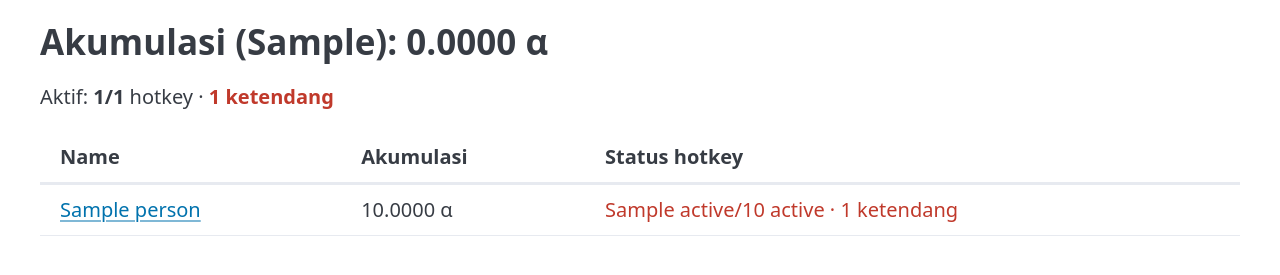
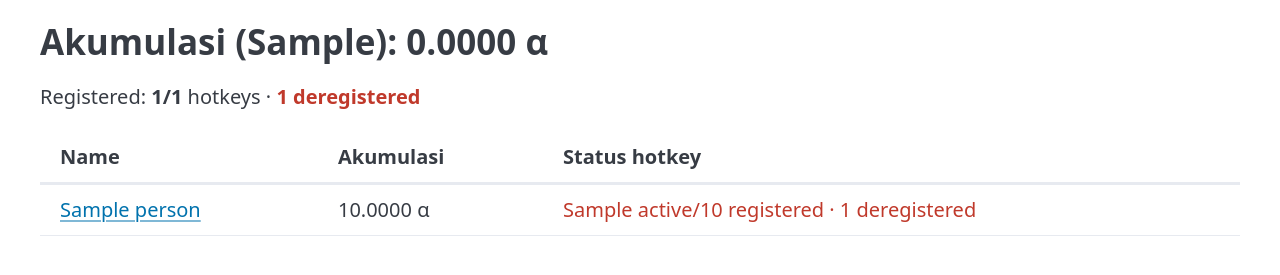
Before and after one commit to firzahdzm/data-emission, a FastAPI app: template src/emission_tracker/web/templates/dashboard.html in a window 1280 px wide. Shown: the part 288-563 px from the top of the page. Run offline with FastAPI, Linux system fonts and the light colour scheme; the template is opened without the code that fills it: most values are stand-ins (such as "Sample title", 1, 10 or a date in 2020); parts of the project's set-up code (start-up, migrations or seed data) failed here and were passed over; some libraries are stand-ins or nearby versions.

Commit message:
chore(web): rename UI labels to registered/deregistered (English)
Switch display strings from mixed Indonesian ("Aktif", "ketendang",
"active") to consistent English "registered" / "deregistered". Visual
treatment (colors, badges, layout) unchanged. Internal dict keys
unchanged for now.

```diff
--- a/src/emission_tracker/web/templates/dashboard.html
+++ b/src/emission_tracker/web/templates/dashboard.html
@@ -21,9 +21,9 @@
 <section>
     <h2>Akumulasi ({{ active_range }}): {{ total_cumulative | alpha }}</h2>
     <p>
-        Aktif: <strong>{{ total_active }}/{{ total_hotkeys }}</strong> hotkey
+        Registered: <strong>{{ total_active }}/{{ total_hotkeys }}</strong> hotkeys
         {% if total_deregistered > 0 %}
-          &middot; <strong style="color: #c0392b;">{{ total_deregistered }} ketendang</strong>
+          &middot; <strong style="color: #c0392b;">{{ total_deregistered }} deregistered</strong>
         {% endif %}
     </p>
 </section>
@@ -45,11 +45,11 @@
                 {% if p.total == 0 %}
                   <span style="color: #888;">—</span>
                 {% elif p.active == p.total %}
-                  <span style="color: #2e7d32;">{{ p.active }}/{{ p.total }} active</span>
+                  <span style="color: #2e7d32;">{{ p.active }}/{{ p.total }} registered</span>
                 {% else %}
                   <span style="color: #c0392b;">
-                    {{ p.active }}/{{ p.total }} active &middot;
-                    {{ p.deregistered_hotkeys | length }} ketendang
+                    {{ p.active }}/{{ p.total }} registered &middot;
+                    {{ p.deregistered_hotkeys | length }} deregistered
                   </span>
                 {% endif %}
             </td>
```
Also changed, not shown: src/emission_tracker/web/templates/person.html (+4 -4 lines).
